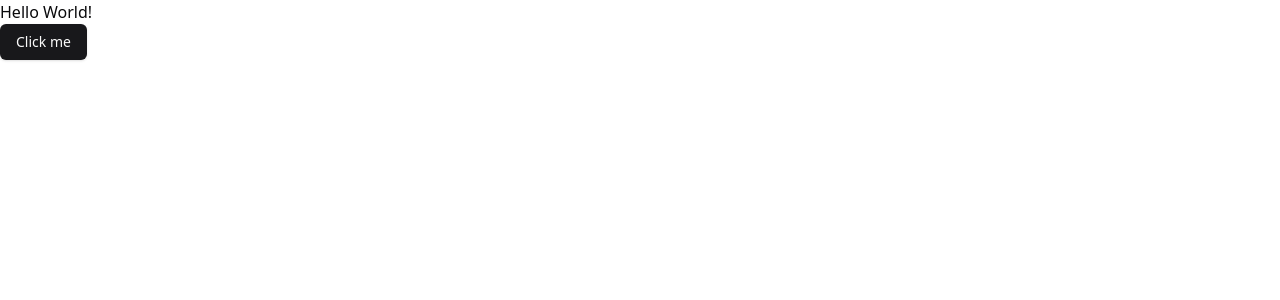
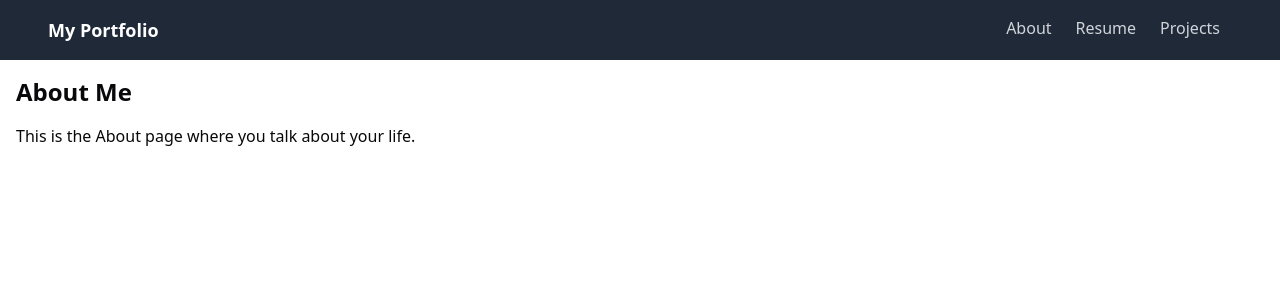
Before and after one commit to evandrolugli/portfolio, a React (Vite) app: page / in a window 1280 px wide. Shown: the top 300 px of the page. Built offline with nearby package versions, Linux system fonts and the light colour scheme.

Commit message:
add navbar

```diff
--- a/package.json
+++ b/package.json
@@ -16,6 +16,7 @@
     "clsx": "^2.1.1",
     "react": "^18.2.0",
     "react-dom": "^18.2.0",
+    "react-router-dom": "^6.24.0",
     "tailwind-merge": "^2.3.0",
     "tailwindcss-animate": "^1.0.7"
   },
--- a/src/App.tsx
+++ b/src/App.tsx
@@ -1,12 +1,21 @@
 import { Button } from "./components/ui/button"
+import { BrowserRouter as Router, Routes, Route } from 'react-router-dom';
+import { NavBar } from './components/NavBar';
+import { About } from './pages/About';
+import { Resume } from './pages/Resume';
+import { Projects } from './pages/Projects';
 
 export function App() {
   return (
     <>
-        Hello World!
-        <div>
-          <Button>Click me</Button>
-        </div>
-    </>
-  )
+        <Router>
+          <NavBar />
+          <Routes>
+            <Route path="/" element={<About/>} />
+            <Route path="/resume" element={<Resume/>} />
+            <Route path="/projects" element={<Projects/>} />
+          </Routes>
+        </Router>
+      </>
+  );
 }
--- /dev/null
+++ b/src/components/NavBar.tsx
@@ -0,0 +1,17 @@
+import React from 'react';
+import { Link } from 'react-router-dom';
+
+export function NavBar() {
+  return (
+    <nav className="bg-gray-800 p-4">
+      <div className="container mx-auto flex justify-between">
+        <h1 className="text-white text-lg font-bold">My Portfolio</h1>
+        <div>
+          <Link to="/" className="text-gray-300 hover:text-white px-3">About</Link>
+          <Link to="/resume" className="text-gray-300 hover:text-white px-3">Resume</Link>
+          <Link to="/projects" className="text-gray-300 hover:text-white px-3">Projects</Link>
+        </div>
+      </div>
+    </nav>
+  );
+}
--- /dev/null
+++ b/src/pages/About.tsx
@@ -0,0 +1,10 @@
+import React from 'react';
+
+export function About() {
+  return (
+    <div className="container mx-auto p-4">
+      <h2 className="text-2xl font-bold mb-4">About Me</h2>
+      <p>This is the About page where you talk about your life.</p>
+    </div>
+  );
+}
--- /dev/null
+++ b/src/pages/Projects.tsx
@@ -0,0 +1,10 @@
+import React from 'react';
+
+export function Projects() {
+  return (
+    <div className="container mx-auto p-4">
+      <h2 className="text-2xl font-bold mb-4">Projects</h2>
+      <p>This is the Projects page where you showcase your projects.</p>
+    </div>
+  );
+}
--- /dev/null
+++ b/src/pages/Resume.tsx
@@ -0,0 +1,10 @@
+import React from 'react';
+
+export function Resume() {
+  return (
+    <div className="container mx-auto p-4">
+      <h2 className="text-2xl font-bold mb-4">Resume</h2>
+      <p>This is the Resume page where you display your professional resume.</p>
+    </div>
+  );
+}
```
Also changed, not shown: src/main.tsx (line endings or trailing spaces), 1 other file (tests, documents, lock files or other folders).
